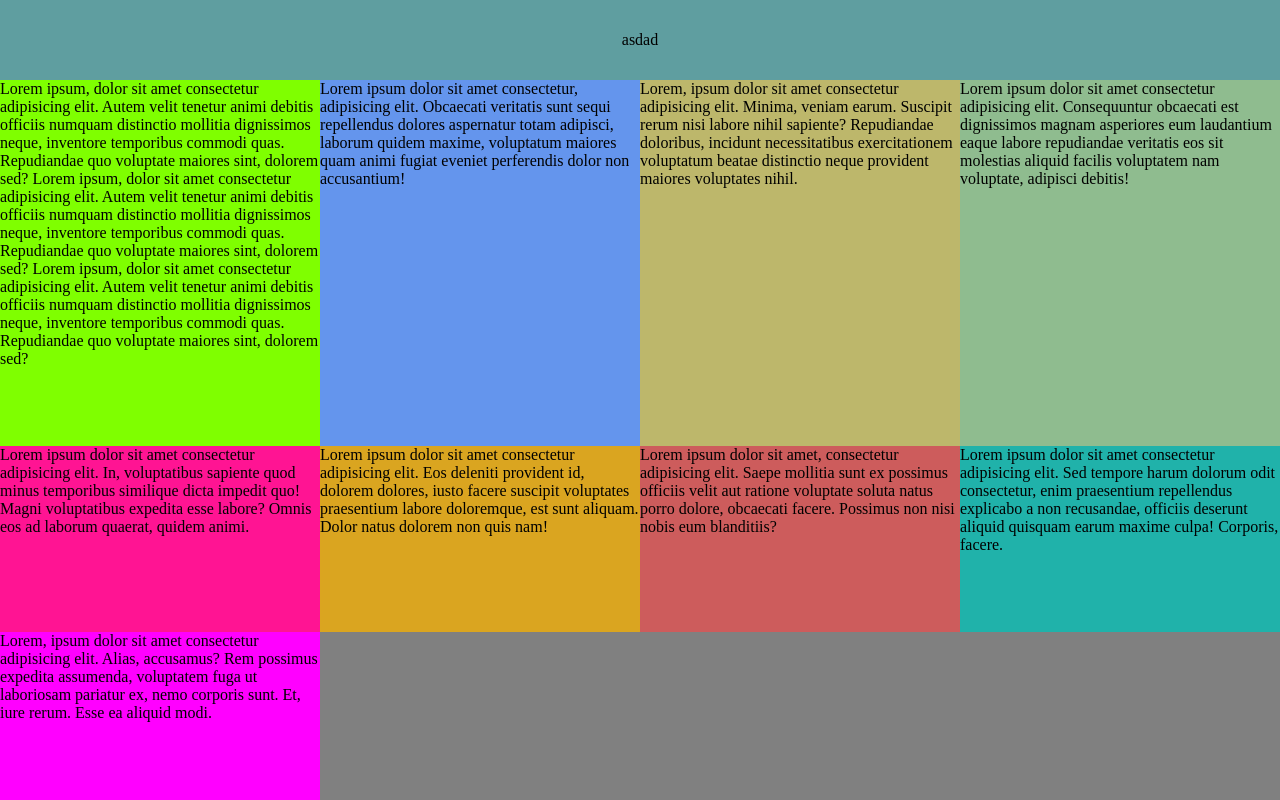
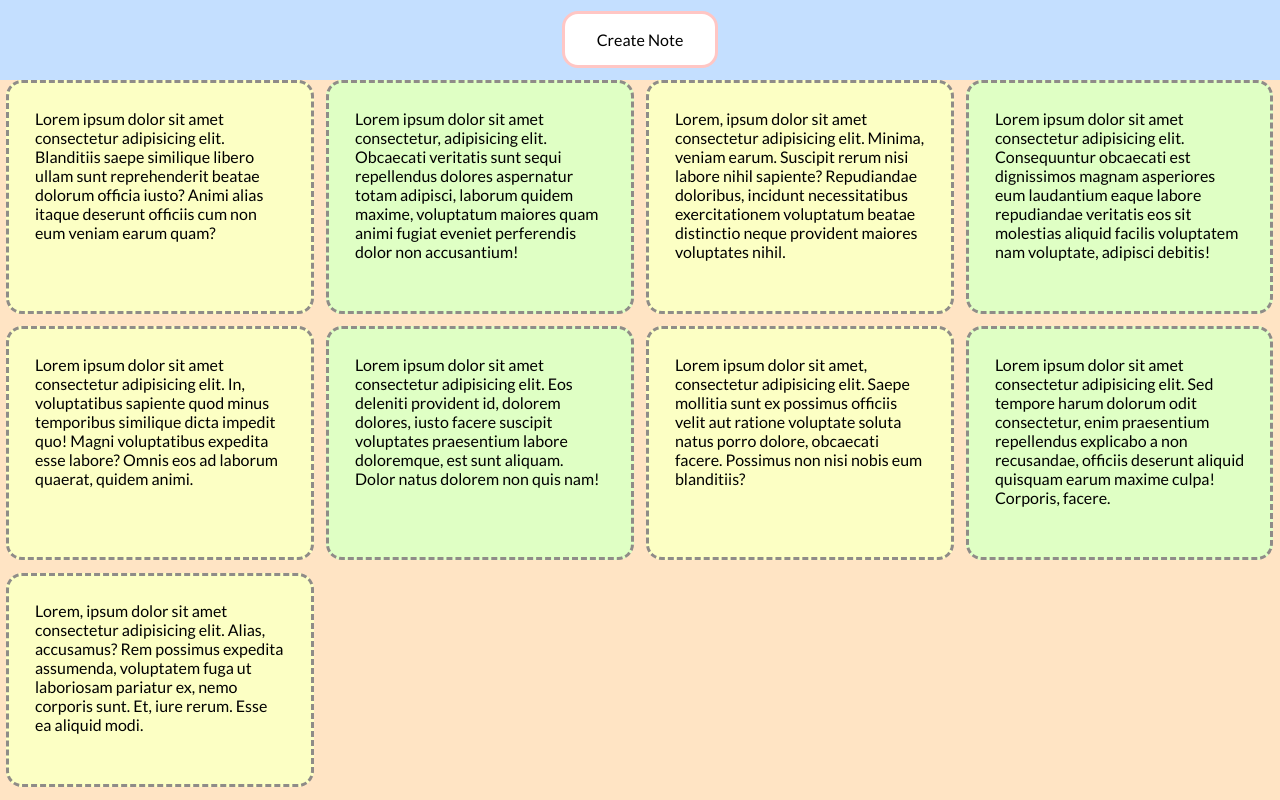
Before and after one commit to matbocz/NoteCards-WebApp, a website: page index.html in a window 1280 px wide. Drawn offline with Linux system fonts and the light colour scheme.

Commit message:
Update test layout

```diff
--- a/index.html
+++ b/index.html
@@ -9,21 +9,13 @@
         <title>Note Cards</title>
     </head>
     <body>
-        <header>asdad</header>
+        <header><button class="button button1">Create Note</button></header>
         <section>
             <div class="a1">
-                Lorem ipsum, dolor sit amet consectetur adipisicing elit. Autem
-                velit tenetur animi debitis officiis numquam distinctio mollitia
-                dignissimos neque, inventore temporibus commodi quas.
-                Repudiandae quo voluptate maiores sint, dolorem sed? Lorem
-                ipsum, dolor sit amet consectetur adipisicing elit. Autem velit
-                tenetur animi debitis officiis numquam distinctio mollitia
-                dignissimos neque, inventore temporibus commodi quas.
-                Repudiandae quo voluptate maiores sint, dolorem sed? Lorem
-                ipsum, dolor sit amet consectetur adipisicing elit. Autem velit
-                tenetur animi debitis officiis numquam distinctio mollitia
-                dignissimos neque, inventore temporibus commodi quas.
-                Repudiandae quo voluptate maiores sint, dolorem sed?
+                Lorem ipsum dolor sit amet consectetur adipisicing elit.
+                Blanditiis saepe similique libero ullam sunt reprehenderit
+                beatae dolorum officia iusto? Animi alias itaque deserunt
+                officiis cum non eum veniam earum quam?
             </div>
             <div class="a2">
                 Lorem ipsum dolor sit amet consectetur, adipisicing elit.
--- a/style.css
+++ b/style.css
@@ -1,18 +1,28 @@
+@import url("https://fonts.googleapis.com/css2?family=Lato:wght@400;900&display=swap");
+
 * {
     margin: 0;
     padding: 0;
     box-sizing: border-box;
+    font-family: "Lato", sans-serif;
 }
 
 body {
+    --bg-color: #ffe4c4;
+    --header-color: #c4dfff;
+    --card-color-1: #fcffc4;
+    --card-color-2: #dfffc4;
+    --card-color-3: #c4ffe4;
+    --btn-color: #ffc6c4;
+    --border-color: #8f8c88;
 }
 
 header {
     position: sticky;
     top: 0;
-    background-color: cadetblue;
     text-align: center;
     line-height: 10vh;
+    background-color: var(--header-color);
 }
 
 section {
@@ -20,72 +30,83 @@ section {
     flex-wrap: wrap;
     flex-direction: row;
     min-height: 90vh;
-    background-color: gray;
+    background-color: var(--bg-color);
 }
 
 section > div {
+    flex-basis: 100%;
+    padding: 8%;
+    margin-bottom: 4%;
+    border: 0.2em dashed var(--border-color);
+    border-radius: 1em;
 }
 
-section > div.a1 {
-    background-color: chartreuse;
+section > div {
+    background-color: var(--card-color-1);
 }
 
-section > div.a2 {
-    background-color: cornflowerblue;
+section > div:nth-child(2n) {
+    background-color: var(--card-color-2);
 }
 
-section > div.a3 {
-    background-color: darkkhaki;
+.button {
+    background-color: var(--btn-color);
+    border: none;
+    color: white;
+    padding: 16px 32px;
+    text-align: center;
+    display: inline-block;
+    font-size: 16px;
+    margin: 4px;
+    transition-duration: 0.4s;
+    cursor: pointer;
 }
 
-section > div.a4 {
-    background-color: darkseagreen;
+.button1 {
+    background-color: white;
+    color: black;
+    border: 0.2em solid var(--btn-color);
+    border-radius: 1em;
 }
 
-section > div.a5 {
-    background-color: deeppink;
+.button1:hover {
+    background-color: var(--btn-color);
+    color: white;
 }
 
-section > div.a6 {
-    background-color: goldenrod;
-}
-
-section > div.a7 {
-    background-color: indianred;
-}
-
-section > div.a8 {
-    background-color: lightseagreen;
-}
-
-section > div.a9 {
-    background-color: magenta;
-}
-
-/* Small devices (landscape phones, 576px and up) */
+/* Small devices (landscape phones, 576px and up)
 @media (min-width: 576px) {
-    section > div {
-        flex-basis: 100%;
-    }
-}
+} */
 
 /* Medium devices (tablets, 768px and up) */
 @media (min-width: 768px) {
     section > div {
-        flex-basis: 50%;
+        flex-basis: 46%;
+        max-height: 45vh;
+        overflow: auto;
+        padding: 4%;
+        margin-left: 2%;
+        margin-right: 2%;
     }
 }
 
 /* Large devices (desktops, 992px and up) */
 @media (min-width: 992px) {
     section > div {
-        flex-basis: 33.333%;
+        flex-basis: 31.333%;
+        padding: 2%;
+        margin-left: 1%;
+        margin-right: 1%;
+        margin-bottom: 2%;
     }
 }
 
 /* Extra large devices (large desktops, 1200px and up) */
 @media (min-width: 1200px) {
     section > div {
-        flex-basis: 25%;
+        flex-basis: 24%;
+        margin-left: 0.5%;
+        margin-right: 0.5%;
+        margin-bottom: 1%;
     }
 }
```
